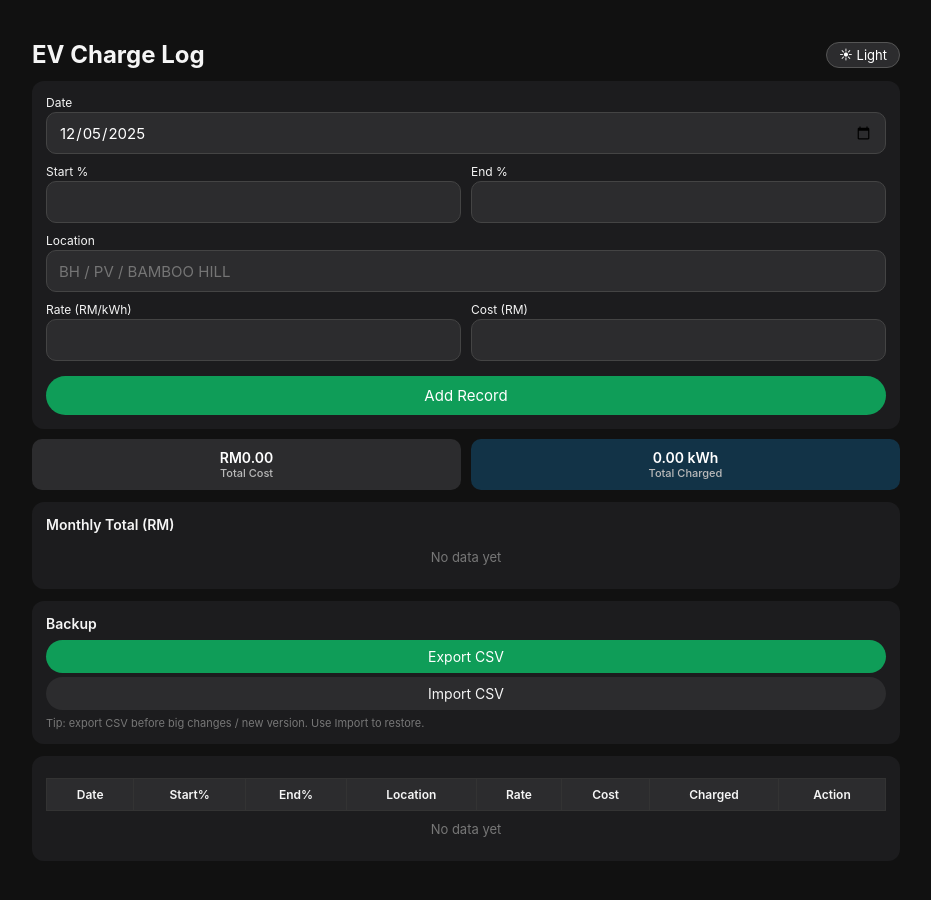
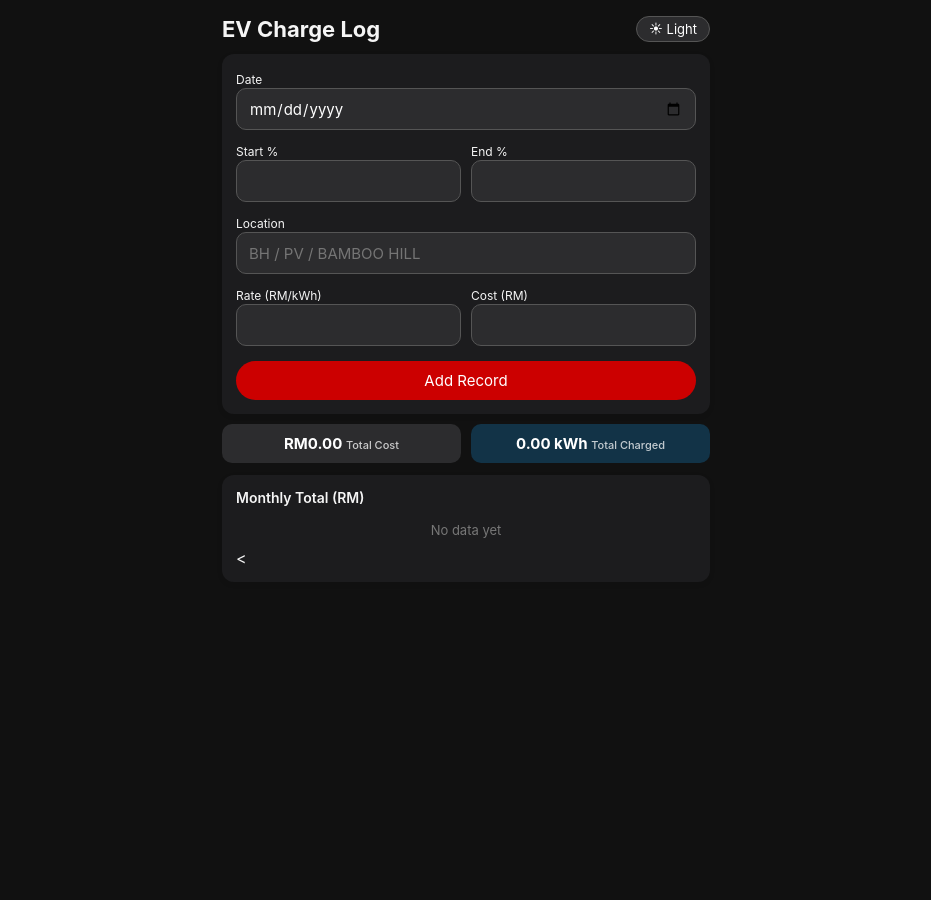
Before and after one commit to lgsony/ev-charge2, a plain HTML site: page index.html in a window 1280 px wide. Both pictures are taken after a click on the button "☾ Dark". Shown: the whole page, without its empty margins (174-1105 px from the left). After the commit the page ends 800 px from the top, so only its background shows below. Drawn offline with Linux system fonts and the light colour scheme.

Commit message:
Update index.html

```diff
--- a/index.html
+++ b/index.html
@@ -2,10 +2,13 @@
 <html lang="en">
 <head>
 <meta charset="UTF-8">
-  <title>EV Charge Log</title>
+<title>EV Charge Log - Tesla Red Edition</title>
 <meta name="viewport" content="width=device-width, initial-scale=1">
 
 <style>
+/* ------------------------------------------------ */
+/* GLOBAL */
+/* ------------------------------------------------ */
 * {
   box-sizing: border-box;
   font-family: -apple-system, BlinkMacSystemFont, "Segoe UI", sans-serif;
@@ -24,7 +27,9 @@
   padding: 16px;
 }
 
-    /* Top bar */
+/* ------------------------------------------------ */
+/* TOP BAR */
+/* ------------------------------------------------ */
 .top-bar {
   display: flex;
   justify-content: space-between;
@@ -33,6 +38,7 @@
 .top-bar h1 {
   margin: 0;
   font-size: 22px;
+  font-weight: 700;
 }
 .theme-btn {
   padding: 4px 12px;
@@ -43,7 +49,9 @@
   font-size: 13px;
 }
 
-    /* Card */
+/* ------------------------------------------------ */
+/* CARD */
+/* ------------------------------------------------ */
 .card {
   background: #fff;
   padding: 14px;
@@ -52,7 +60,9 @@
   box-shadow: 0 2px 6px rgba(0,0,0,0.06);
 }
 
-    /* Form */
+/* ------------------------------------------------ */
+/* FORM */
+/* ------------------------------------------------ */
 .form-group {
   margin-bottom: 10px;
 }
@@ -61,25 +71,34 @@
   gap: 10px;
   margin-bottom: 10px;
 }
+
 .form-group label,
 .form-row label {
   font-size: 12px;
-      display: block;
   margin-bottom: 2px;
 }
+
 .input-base {
   width: 100%;
   padding: 10px 12px;
   border-radius: 10px;
   border: 1px solid #ccc;
-      background: #fff;
+  background: #ffffff;
   font-size: 15px;
+  height: 42px;
   -webkit-appearance: none;
   appearance: none;
-      height: 42px;
 }
 input[type="date"]::-webkit-date-and-time-value {
   padding-left: 4px;
+}
+
+/* ------------------------------------------------ */
+/* TESLA RED BUTTONS */
+/* ------------------------------------------------ */
+
+:root {
+  --tesla-red: #CC0000;
 }
 
 .btn-primary {
@@ -88,11 +107,12 @@
   padding: 10px;
   font-size: 15px;
   color: #fff;
-      background: #0f9d58;
+  background: var(--tesla-red);
   border-radius: 999px;
   border: none;
   cursor: pointer;
 }
+
 .btn-secondary {
   width: 100%;
   padding: 8px;
@@ -107,23 +127,26 @@
 /* Backup buttons */
 .backup-btn {
   width: 100%;
-      padding: 8px 10px;
+  padding: 8px;
+  margin-top: 6px;
   border-radius: 999px;
   border: none;
+  cursor: pointer;
   font-size: 14px;
-      cursor: pointer;
-      margin-top: 4px;
+  font-weight: 500;
 }
 .backup-btn.primary {
-      background: #0f9d58;
+  background: var(--tesla-red);
   color: #fff;
 }
 .backup-btn.secondary {
-      background: #e3e6ee;
+  background: #e5e7ea;
   color: #222;
 }
 
-    /* Summary */
+/* ------------------------------------------------ */
+/* SUMMARY */
+/* ------------------------------------------------ */
 .summary {
   display: flex;
   gap: 10px;
@@ -134,21 +157,22 @@
   padding: 10px;
   border-radius: 10px;
   background: #fff8d5;
-      font-weight: 600;
+  font-weight: 700;
   text-align: center;
-      font-size: 14px;
-    }
-    .summary-box span {
-      display: block;
-      font-size: 11px;
-      color: #666;
-      font-weight: 500;
+  font-size: 15px;
 }
 .summary-box.blue {
   background: #dff7ff;
 }
+.summary-box span {
+  font-size: 11px;
+  opacity: 0.75;
+  font-weight: 500;
+}
 
-    /* Monthly list */
+/* ------------------------------------------------ */
+/* MONTHLY LIST */
+/* ------------------------------------------------ */
 .month-row {
   display: flex;
   justify-content: space-between;
@@ -160,23 +184,28 @@
   border-bottom: none;
 }
 
-    /* Excel-style table */
+/* ------------------------------------------------ */
+/* EXCEL TABLE */
+/* ------------------------------------------------ */
 .table-wrapper {
   overflow-x: auto;
 }
+
 table {
   width: 100%;
   border-collapse: collapse;
+  min-width: 600px;
   margin-top: 8px;
-      min-width: 600px;
   font-size: 12px;
 }
+
 th, td {
   border: 1px solid #d0d4dc;
   padding: 8px 10px;
   white-space: nowrap;
   text-align: center !important; /* 全部居中 */
 }
+
 th {
   background: #f2f4f7;
   font-weight: 600;
@@ -185,11 +214,13 @@
 .empty {
   text-align: center;
   font-size: 13px;
+  padding: 10px 0;
   color: #777;
-      padding: 10px 0;
 }
 
-    /* Action icons */
+/* ------------------------------------------------ */
+/* ACTION ICONS */
+/* ------------------------------------------------ */
 .icon-btn {
   background: none;
   border: none;
@@ -201,29 +232,21 @@
   opacity: 0.9;
 }
 
-    /* Dark mode */
+/* ------------------------------------------------ */
+/* DARK MODE */
+/* ------------------------------------------------ */
 body.dark {
   background: #111;
   color: #f5f5f5;
 }
+
 body.dark .card {
   background: #1c1c1e;
-      box-shadow: none;
 }
 body.dark .input-base {
   background: #2c2c2e;
-      border-color: #444;
+  border-color: #555;
   color: #fff;
-    }
-    body.dark .summary-box {
-      background: #2c2c2e;
-      color: #fff;
-    }
-    body.dark .summary-box span {
-      color: #bbb;
-    }
-    body.dark .summary-box.blue {
-      background: #123347;
 }
 body.dark table th,
 body.dark table td {
@@ -235,26 +258,29 @@
 body.dark .month-row {
   border-bottom-color: #333;
 }
+body.dark .summary-box {
+  background: #2c2c2e;
+  color: #fff;
+}
+body.dark .summary-box.blue {
+  background: #123347;
+}
+body.dark .backup-btn.secondary {
+  background: #2c2c2e;
+  color: #fff;
+}
 body.dark .theme-btn {
   background: #2c2c2e;
   border-color: #555;
   color: #fff;
 }
-    body.dark .backup-btn.secondary {
-      background: #2c2c2e;
-      color: #f5f5f5;
-    }
 
-    @media (min-width: 768px) {
-      body { background: #e3e6ee; }
-      .app { max-width: 900px; margin-top: 24px; margin-bottom: 24px; }
-      .top-bar h1 { font-size: 24px; }
-    }
 </style>
 </head>
+<body>
 
-<body>
 <div class="app">
+
   <div class="top-bar">
     <h1>EV Charge Log</h1>
     <button id="theme-toggle" class="theme-btn">☾ Dark</button>
@@ -316,41 +342,8 @@
     <div id="monthly-summary">
       <div class="empty">No data yet</div>
     </div>
-    </div>
-
-    <!-- BACKUP -->
-    <div class="card">
-      <div style="font-size:14px;font-weight:600;margin-bottom:4px;">Backup</div>
-      <button id="export-btn" class="backup-btn primary">Export CSV</button>
-      <button id="import-btn" class="backup-btn secondary">Import CSV</button>
-      <input id="csv-input" type="file" accept=".csv,text/csv" style="display:none">
-      <div style="font-size:11px;color:#777;margin-top:6px;">
-        Tip: export CSV before big changes / new version. Use Import to restore.
-      </div>
-    </div>
-
-    <!-- TABLE -->
-    <div class="card">
-      <div class="table-wrapper">
-        <table>
-          <thead>
-            <tr>
-              <th>Date</th>
-              <th>Start%</th>
-              <th>End%</th>
-              <th>Location</th>
-              <th>Rate</th>
-              <th>Cost</th>
-              <th>Charged</th>
-              <th>Action</th>
-            </tr>
-          </thead>
-          <tbody id="table-body"></tbody>
-        </table>
-      </div>
-      <div id="empty-row" class="empty">No data yet</div>
-    </div>
-  </div>
+  <
+</div> <!-- end .app -->
 
 <script>
   const STORAGE_KEY = "ev_charge_log_v4";
@@ -396,10 +389,10 @@
     str = str.trim();
     if (!str) return "";
 
-      if (/^\d{4}-\d{1,2}-\d{1,2}$/.test(str)) {
-        return str; // already ISO-like
-      }
+    // Already in YYYY-MM-DD
+    if (/^\d{4}-\d{1,2}-\d{1,2}$/.test(str)) return str;
 
+    // d/m/yy 或 d/m/yyyy
     let m;
     if (m = /^(\d{1,2})\/(\d{1,2})\/(\d{2,4})$/.exec(str)) {
       let d  = parseInt(m[1], 10);
@@ -410,6 +403,7 @@
       if (!isNaN(dt)) return dt.toISOString().slice(0,10);
     }
 
+    // fallback
     const dt = new Date(str);
     if (!isNaN(dt)) return dt.toISOString().slice(0,10);
     return "";
@@ -649,7 +643,6 @@
     const rows = text.split(/\r?\n/).filter(l => l.trim());
     if (!rows.length) return [];
 
-      // 简单 CSV 分割（支持基本引号）
     const splitRow = (row) => {
       const result = [];
       let current = "";
@@ -672,9 +665,7 @@
     };
 
     const headerCols = splitRow(rows[0]);
-      let hasHeader =
-        headerCols.some(h => /date/i.test(h));
-
+    let hasHeader = headerCols.some(h => /date/i.test(h));
     let startIndex = hasHeader ? 1 : 0;
 
     let map;
@@ -709,7 +700,7 @@
       const end = Number(get(map.end));
       const loc = get(map.location).replace(/""/g, '"');
 
-        if (!date && !rate && !cost) continue; // skip garbage row
+      if (!date && !rate && !cost) continue;
 
       out.push({
         date,
@@ -765,5 +756,6 @@
   setAddMode();
   render();
 </script>
+
 </body>
 </html>
```
Lines whose indentation alone changed are shown as unchanged.
